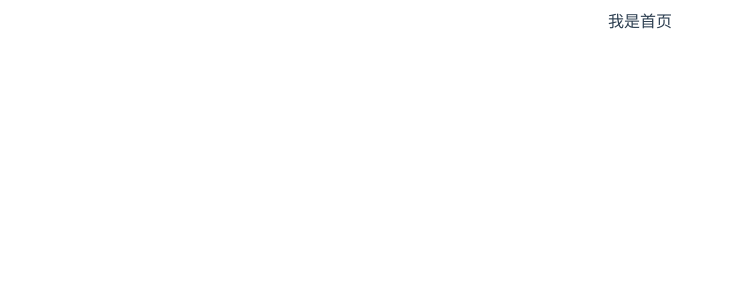
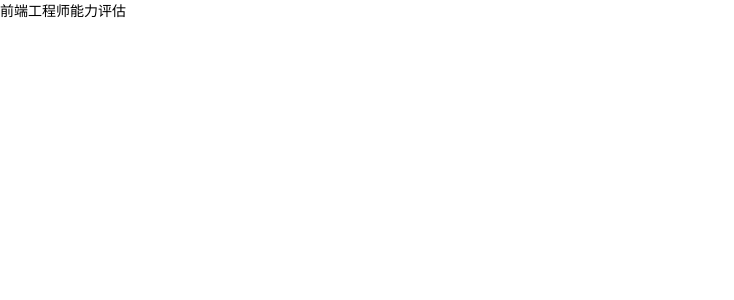
Before and after one commit to MrGuang123/answer-project, a Vue app: page / in a window 1280 px wide. Shown: the top 300 px of the page, without its empty margins (0-734 px from the left). Built offline with nearby package versions, Linux system fonts and the light colour scheme.

Commit message:
添加elementUI，assets目录

```diff
--- a/package.json
+++ b/package.json
@@ -16,6 +16,7 @@
   "dependencies": {
     "axios": "^0.18.0",
     "babel-polyfill": "^6.26.0",
+    "element-ui": "^2.4.1",
     "vue": "^2.5.2",
     "vue-router": "^3.0.1",
     "vuex": "^3.0.1"
--- a/src/App.vue
+++ b/src/App.vue
@@ -11,11 +11,5 @@ export default {
 </script>
 
 <style>
-#app {
-  font-family: 'Avenir', Helvetica, Arial, sans-serif;
-  -webkit-font-smoothing: antialiased;
-  -moz-osx-font-smoothing: grayscale;
-  text-align: center;
-  color: #2c3e50;
-}
+@import './assets/css/main.css';
 </style>
--- /dev/null
+++ b/src/assets/css/main.css
@@ -0,0 +1,254 @@
+body,
+div,
+dl,
+dt,
+dd,
+ul,
+ol,
+li,
+h1,
+h2,
+h3,
+h4,
+h5,
+h6,
+pre,
+code,
+form,
+fieldset,
+legend,
+input,
+button,
+textarea,
+p,
+blockquote,
+th,
+td {
+  margin: 0;
+  padding: 0;
+  border: none
+}
+
+html,
+body {
+  width: 100%;
+  /* height: 100%; */
+  min-width: 1200px;
+  /* overflow-x: auto; */
+}
+
+body {
+  font-size: 14px;
+  font-family: Microsoft YaHei, Verdana, Arial, Helvetica, sans-serif;
+  /*-webkit-user-select: none;
+  -moz-user-select: none;
+  -khtml-user-select: none;
+  user-select: none;
+  -ms-user-select: none;*/
+  width: 100%;
+  margin: 0 auto;
+  position: absolute;
+}
+
+#app {
+  width: 100%;
+  height: 100%;
+  font-family: Microsoft YaHei, Verdana, Arial, Helvetica, sans-serif;
+  -webkit-font-smoothing: antialiased;
+  -moz-osx-font-smoothing: grayscale;
+}
+
+/* td,
+th,
+caption {
+  font-size: 12px;
+} */
+
+h1,
+h2,
+h3,
+h4,
+h5,
+h6 {
+  font-weight: normal;
+  font-size: 100%;
+}
+
+address,
+caption,
+cite,
+code,
+dfn,
+em,
+strong,
+th,
+var {
+  font-style: normal;
+  font-weight: normal;
+}
+
+a {
+  color: #555;
+  text-decoration: none;
+}
+
+a:hover {
+  text-decoration: none;
+}
+
+img {
+  border: none;
+}
+
+ol,
+ul,
+li {
+  list-style: none;
+}
+
+input,
+textarea,
+select,
+button {
+  font: 12px Verdana, Helvetica, Arial, sans-serif;
+  border: none;
+}
+
+/* table {
+  border-collapse: collapse;
+} */
+
+html {
+  /*overflow: hidden;*/
+  font-size: 100px;
+}
+
+textarea {
+  background: #f5f8fd;
+  border: 1px solid #b7d3f9;
+  outline:none;
+  padding:10px;
+}
+
+/*  清浮动 */
+
+.clearFix:after {
+  content: "\200B";
+  display: block;
+  height: 0;
+  clear: both;
+}
+
+.clearFix {
+  *zoom: 1;
+}
+
+.cl {
+  clear: both;
+}
+
+
+/* 浮动 */
+
+.fl {
+  display: block;
+  float: left;
+}
+
+.fr {
+  display: block;
+  float: right;
+}
+
+html {
+  font-size: calc(100vw / 12.8);
+}
+
+.title-left {
+  text-align: left !important;
+  padding: 0 15px;
+}
+
+:-moz-placeholder {
+  /* Mozilla Firefox 4 to 18 */
+  color: #555;
+}
+
+::-moz-placeholder {
+  /* Mozilla Firefox 19+ */
+  color: #555;
+}
+
+input:-ms-input-placeholder,
+textarea:-ms-input-placeholder {
+  color: #555;
+}
+
+input::-webkit-input-placeholder,
+textarea::-webkit-input-placeholder {
+  color: #555;
+}
+
+input[type='text'],
+input[type='email'],
+input[type='tel'],
+input[type='password'] {
+  padding: 0px 6px;
+}
+
+*[disabled],
+input[disabled] {
+  opacity: 0.3;
+  cursor: not-allowed !important;
+}
+
+*[disabled] * {
+  pointer-events: none;
+}
+
+.overflow-hidden {
+  text-overflow: ellipsis;
+  overflow: hidden;
+  white-space: nowrap;
+}
+
+.bold {
+  font-weight: bold;
+}
+
+input[type=button]:focus,
+input[type=submit]:focus,
+button:focus {
+  outline: none;
+}
+button::-moz-focus-inner,
+input[type=button]::-moz-focus-inner {
+  outline: none;
+}
+
+.link{
+  color: #388fe1;
+  text-decoration: underline;
+}
+
+.select {
+  width: 1.07rem;
+}
+
+
+
+.el-checkbox-group .el-checkbox{
+  display: block;
+  margin-left: 35px;
+  margin-bottom: 25px;
+}
+.el-checkbox-group .el-checkbox:nth-of-type(1){
+  margin-top: 25px;
+}
+
+.numStyle .el-input-number.is-controls-right .el-input-number__increase{
+  border-top: 1px solid #dcdfe6 ;
+}
+.numStyle .el-input.is-disabled .el-input__inner{
+  color: black;
+}
--- a/src/main.js
+++ b/src/main.js
@@ -4,8 +4,11 @@ import 'babel-polyfill'
 import Vue from 'vue'
 import App from './App'
 import router from './router'
+import ElementUi from 'element-ui'
+import 'element-ui/lib/theme-chalk/index.css'
 
 Vue.config.productionTip = false
+Vue.use(ElementUi)
 
 /* eslint-disable no-new */
 new Vue({
--- a/src/views/index/index.vue
+++ b/src/views/index/index.vue
@@ -1,11 +1,14 @@
 <template>
-  <div>我是首页</div>
+  <div class="index-control">
+    <div class="inner">
+      <h3>前端工程师能力评估</h3>
+    </div>
+  </div>
 </template>
 <script>
-export default {
-
-}
+export default {}
 </script>
 <style lang="scss" scoped>
-
+.index-control {
+}
 </style>
```
Also changed, not shown: src/api/index.js (added), 1 other file (tests, documents, lock files or other folders).
